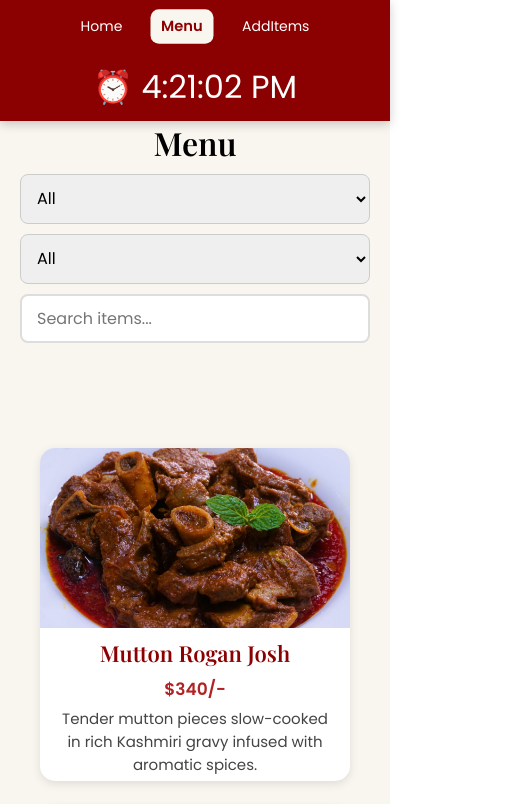
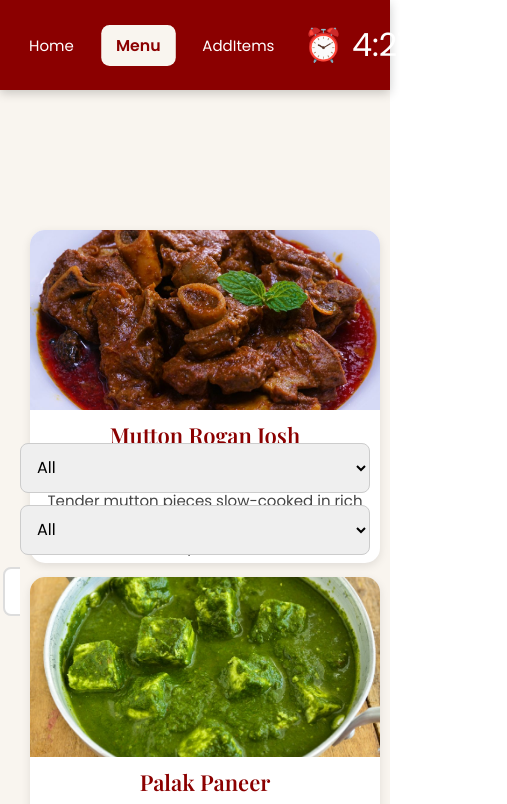
Before and after one commit to kamesh-mgl/restaurant, a React (Vite) app: page /menu in a window 390 px wide. Shown: the top 804 px of the page, 507 px wide, since content can reach past the window. Built offline with nearby package versions, Linux system fonts and the light colour scheme.

Commit message:
styles changes

```diff
--- a/src/App.css
+++ b/src/App.css
@@ -351,42 +351,80 @@ button.add-btn:hover {
 /* ----------------------Mobile responsiveness---------------------- */
 
 /* ------------------- Mobile Responsive ------------------- */
-@media (max-width: 768px) {
+/* 🌐 Responsive Design */
 
-  /* Navbar */
+/* Tablets and smaller laptops */
+@media (max-width: 1024px) {
   .navbar {
     flex-wrap: wrap;
     gap: 20px;
-    height: auto;
-    padding: 10px;
+    padding: 12px 20px;
   }
 
   .anchor {
-    font-size: 14px;
-    padding: 6px 10px;
+    font-size: 16px;
+    padding: 8px 12px;
+  }
+
+  .banner {
+    width: 90%;
+    padding: 40px 20px;
+    text-align: center;
+  }
+
+  .banner > h1 {
+    font-size: 50px;
+    line-height: 1.2;
+  }
+
+  #hero-p {
+    font-size: 18px;
+    width: 90%;
+    margin: 0 auto;
+  }
+
+  .item-cards {
+    grid-template-columns: repeat(3, 1fr);
+    gap: 20px;
+    padding: 80px 20px 40px;
+  }
+}
+
+/* Tablets (portrait) and large phones */
+@media (max-width: 768px) {
+  /* Navbar */
+  .navbar {
+    flex-direction: column;
+    align-items: center;
+    gap: 15px;
+    padding: 15px;
+  }
+
+  .anchor {
+    font-size: 15px;
+    padding: 8px 14px;
   }
 
   /* Hero Section */
   .banner {
     width: 95%;
-    height: auto;
-    padding: 25px 15px;
+    padding: 30px 15px;
   }
 
   .banner > h1 {
-    font-size: 40px;
+    font-size: 38px;
   }
 
   #hero-p {
-    font-size: 15px;
-    width: 95%;
+    font-size: 16px;
+    width: 90%;
   }
 
   /* Menu Section */
   .item-cards {
     grid-template-columns: 1fr 1fr;
-    position: static;
-    padding-top: 80px;
+    gap: 16px;
+    padding: 60px 10px;
   }
 
   .menu-card {
@@ -395,45 +433,56 @@ button.add-btn:hover {
   }
 
   .container-menu > .filter {
+    flex-direction: column;
+    align-items: center;
+    gap: 12px;
     position: static;
-    justify-content: center;
-    flex-wrap: wrap;
-    gap: 10px;
+    padding: 10px 0;
   }
 
-  input {
-    width: 80%;
-  }
-
+  input,
   select {
-    width: 80%;
+    width: 85%;
   }
 
   /* Add Items Form */
   .form-container {
     grid-template-columns: 1fr;
-    width: 100%;
-    padding: 20px;
+    width: 95%;
+    padding: 25px;
+    margin: 0 auto;
   }
 
   textarea {
-    grid-column: span 1;
+    grid-column: 1 / 2;
+    width: 100%;
   }
 
   button.add-btn {
-    grid-column-start: 1;
-    grid-column-end: 2;
+    grid-column: 1 / 2;
+    justify-self: center;
+    margin-top: 15px;
   }
 }
 
-/* For very small screens (phones < 480px) */
+/* Small phones (< 480px) */
 @media (max-width: 480px) {
+  .banner {
+    padding: 20px 10px;
+  }
+
   .banner > h1 {
-    font-size: 32px;
+    font-size: 30px;
+  }
+
+  #hero-p {
+    font-size: 14px;
   }
 
   .item-cards {
     grid-template-columns: 1fr;
+    gap: 14px;
+    padding: 40px 10px;
   }
 
   input,
@@ -441,7 +490,17 @@ button.add-btn:hover {
     width: 100%;
   }
 
+  .menu-card {
+    margin: 0 auto;
+  }
+
   #additems h1 {
-    font-size: 1.4rem;
+    font-size: 1.3rem;
+    text-align: center;
+  }
+
+  .add-btn {
+    font-size: 14px;
+    padding: 8px 20px;
   }
 }
```
